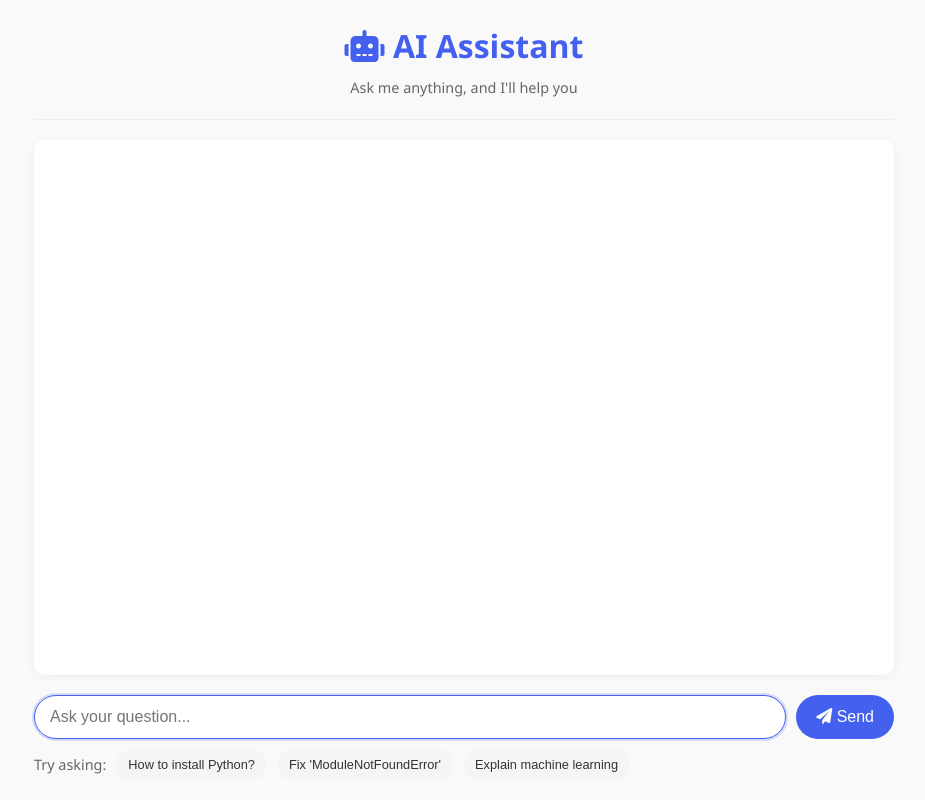
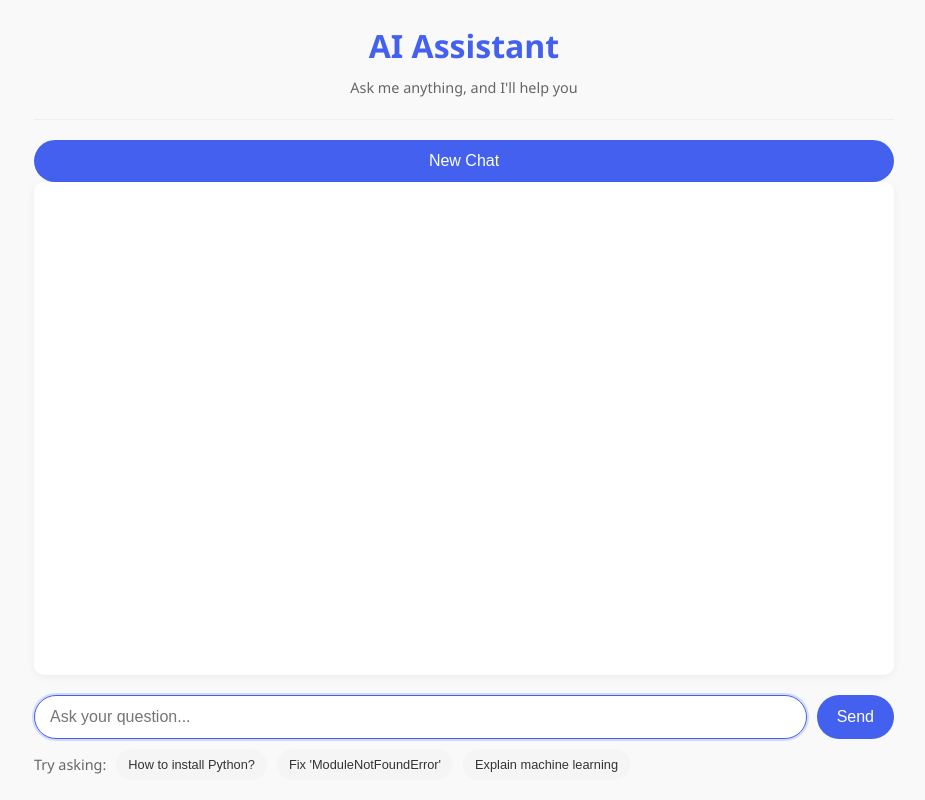
Before and after one commit to lavanya1309/bot-ai, a Flask app: page / in a window 1280 px wide. Shown: the whole page, without its empty margins (176-1101 px from the left). Run offline with Flask 2, Linux system fonts and the light colour scheme; some libraries are stand-ins or nearby versions.

Commit message:
Update index.html

```diff
--- a/templates/index.html
+++ b/templates/index.html
@@ -5,8 +5,8 @@
     <meta name="viewport" content="width=device-width, initial-scale=1.0">
     <title>DeepSeek-like AI Assistant</title>
     <link rel="stylesheet" href="/static/css/style.css">
-    <link rel="stylesheet" href="https://cdnjs.cloudflare.com/ajax/libs/font-awesome/6.0.0/css/all.min.css">
-    <link rel="stylesheet" href="https://cdnjs.cloudflare.com/ajax/libs/highlight.js/11.7.0/styles/github.min.css">
+    <link rel="stylesheet" href="[https://cdnjs.cloudflare.com/ajax/libs/font-awesome/6.0.0/css/all.min.css](https://cdnjs.cloudflare.com/ajax/libs/font-awesome/6.0.0/css/all.min.css)">
+    <link rel="stylesheet" href="[https://cdnjs.cloudflare.com/ajax/libs/highlight.js/11.7.0/styles/github.min.css](https://cdnjs.cloudflare.com/ajax/libs/highlight.js/11.7.0/styles/github.min.css)">
 </head>
 <body>
     <div class="app-container">
@@ -14,6 +14,10 @@
             <h1><i class="fas fa-robot"></i> AI Assistant</h1>
             <p class="subtitle">Ask me anything, and I'll help you</p>
         </header>
+
+        <button id="newChatBtn" class="new-chat-button">
+            <i class="fas fa-plus-circle"></i> New Chat
+        </button>
 
         <div class="chat-container" id="chatContainer">
             {% for item in conversation %}
@@ -46,7 +50,7 @@
         </form>
     </div>
 
-    <script src="https://cdnjs.cloudflare.com/ajax/libs/highlight.js/11.7.0/highlight.min.js"></script>
+    <script src="[https://cdnjs.cloudflare.com/ajax/libs/highlight.js/11.7.0/highlight.min.js](https://cdnjs.cloudflare.com/ajax/libs/highlight.js/11.7.0/highlight.min.js)"></script>
     <script src="/static/js/script.js"></script>
 </body>
 </html>
```
